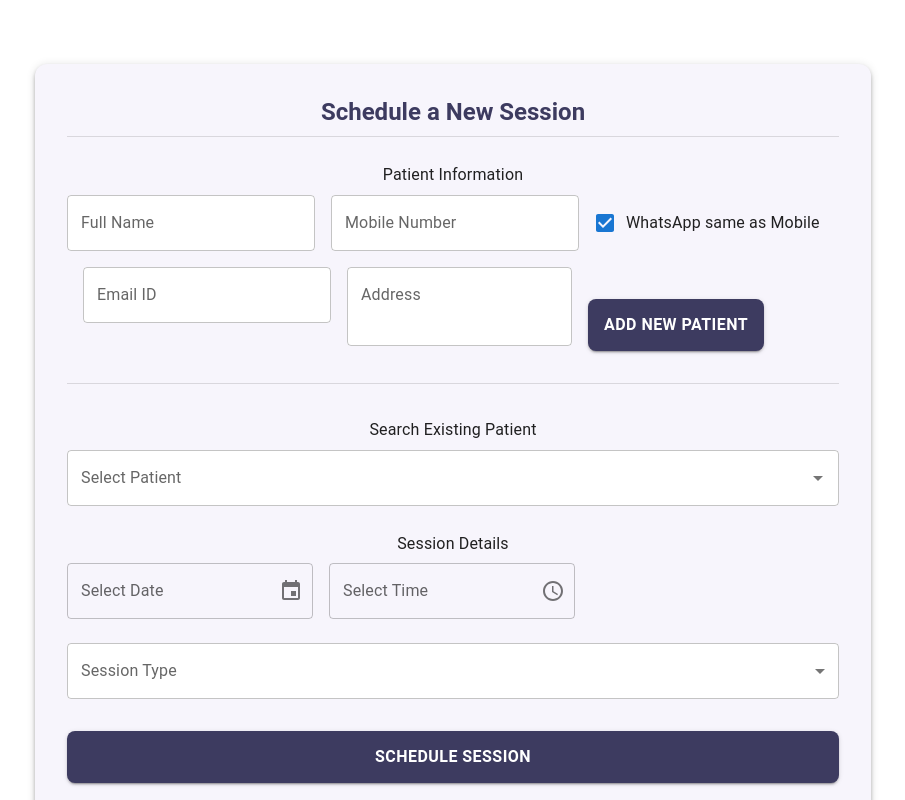
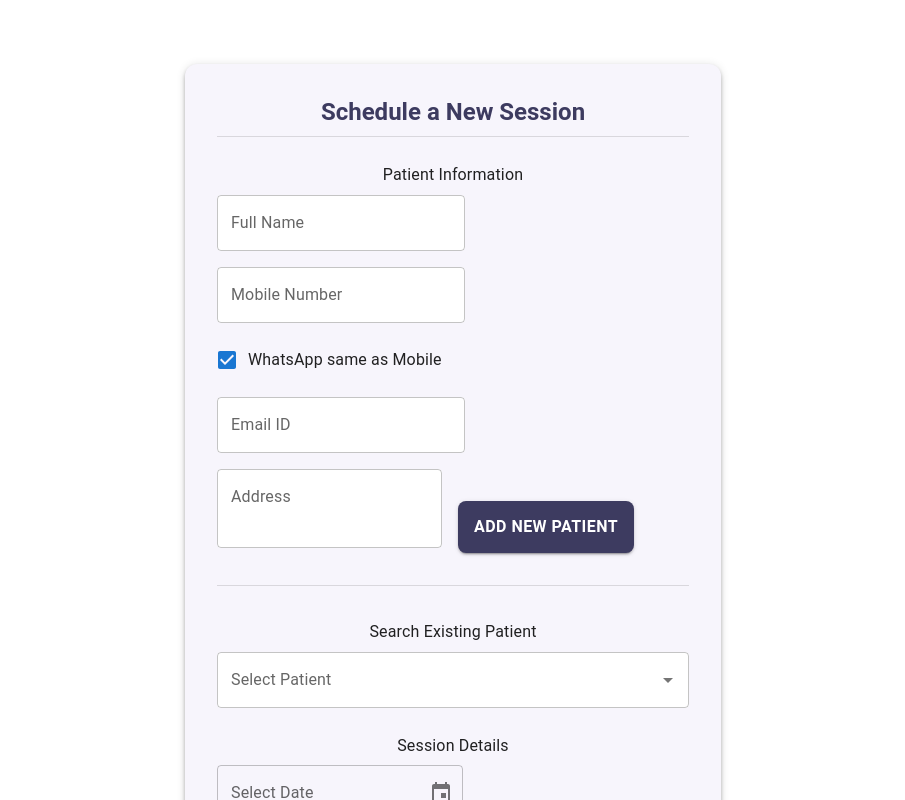
Before and after one commit to Manc2311/Assessment, a React (Vite) app in the folder my-app/: page /schedule in a window 1280 px wide. Shown: the top 800 px of the page, without its empty margins (187-1092 px from the left). Built offline with nearby package versions, Linux system fonts and the light colour scheme.

Commit message:
code changes

```diff
--- a/my-app/src/Assessment/ScheduleSession.jsx
+++ b/my-app/src/Assessment/ScheduleSession.jsx
@@ -74,7 +74,7 @@ export default function ScheduleSession() {
 
 
   return (
-    <Container maxWidth="md" sx={{ my: 4, px: { xs: 2, sm: 4 } }}>
+    <Container maxWidth="sm" sx={{ my: 4, px: { xs: 2, sm: 4 } }}>
       <Paper
         elevation={4}
         sx={{
@@ -96,7 +96,7 @@ export default function ScheduleSession() {
 
 
         <Grid container spacing={2}>
-          {/* Row 1 - Name and Mobile */}
+
           <Grid item xs={12} sm={6}>
             <TextField
               fullWidth
@@ -118,7 +118,6 @@ export default function ScheduleSession() {
             />
           </Grid>
 
-          {/* Row 2 - Checkbox, WhatsApp, Email */}
           <Grid item xs={12} sm={3} display="flex" alignItems="center">
             <FormControlLabel
               control={
@@ -153,8 +152,6 @@ export default function ScheduleSession() {
               sx={inputStyle}
             />
           </Grid>
-
-          {/* Row 3 - Address */}
           <Grid item xs={12}>
             <TextField
               fullWidth
```
